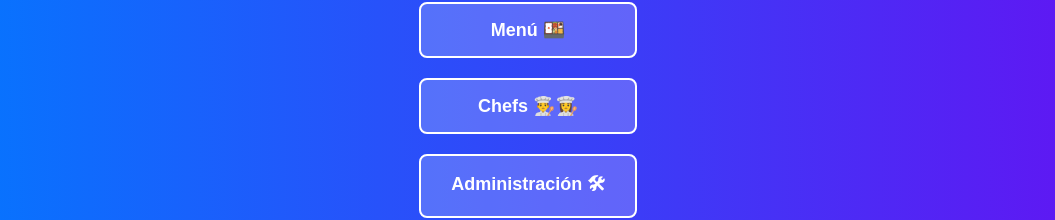
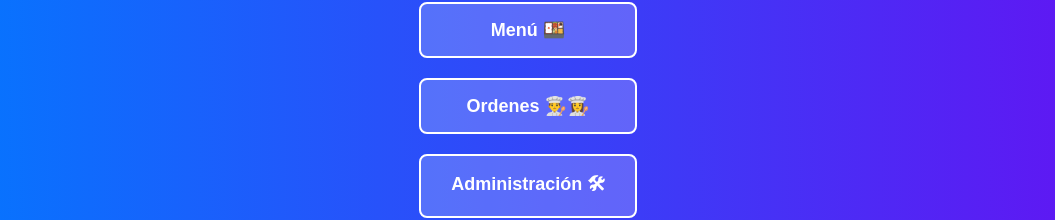
Before and after one commit to Gen2027/Gen2027.github.io, a plain HTML site: page index.html.html in a window 1280 px wide. Shown: the part 304-524 px from the top of the page, without its empty margins (112-1167 px from the left). Drawn offline with Linux system fonts and the light colour scheme.

Commit message:
Update index.html.html

```diff
--- a/index.html.html
+++ b/index.html.html
@@ -59,7 +59,7 @@
         <h1>Inicio 🏠</h1>
         <div class="buttons">
             <a href="menu_cliente.html" class="btn">Menú 🍱</a>
-            <a href="pedidos_chef.html" class="btn">Chefs 👨‍🍳👩‍🍳</a>
+            <a href="pedidos_chef.html" class="btn">Ordenes 👨‍🍳👩‍🍳</a>
             <a href="admin.html" class="btn">Administración 🛠</a>
             <a href="donaciones.html" class="btn">Donaciones 💲</a>
         </div>
```
